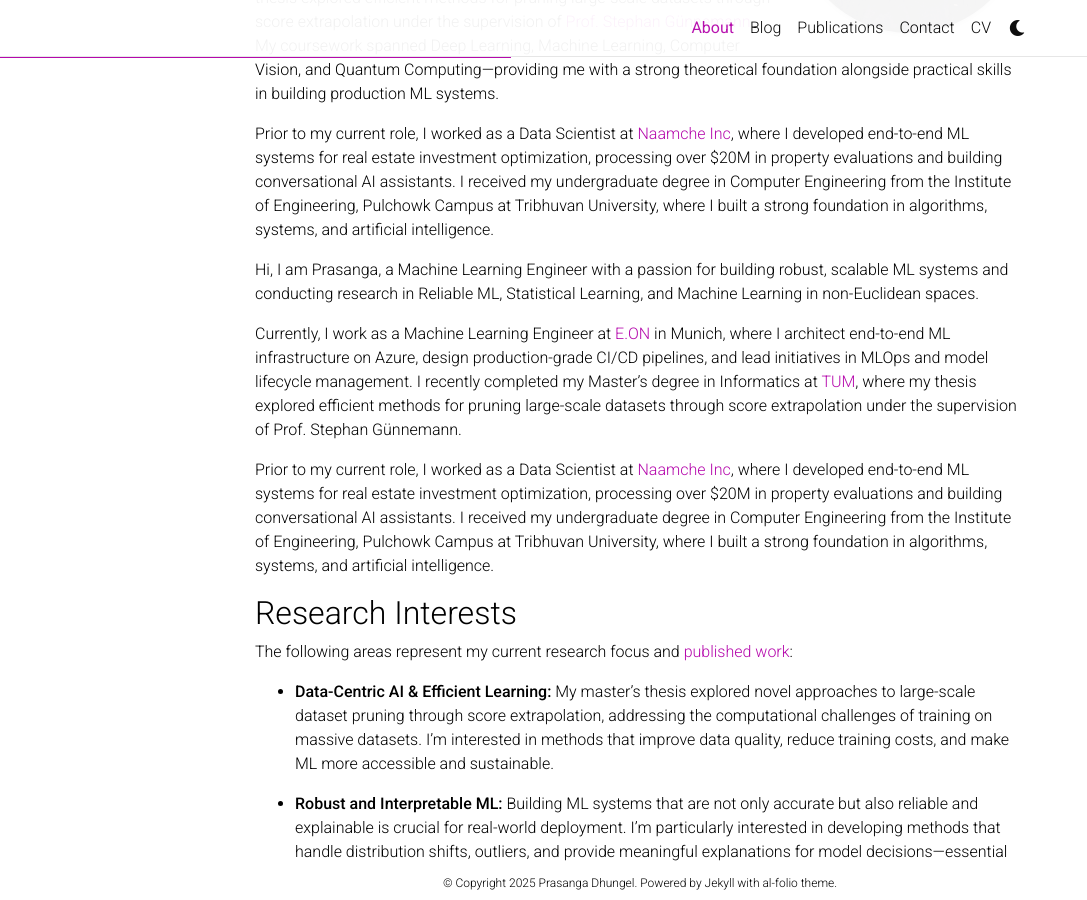
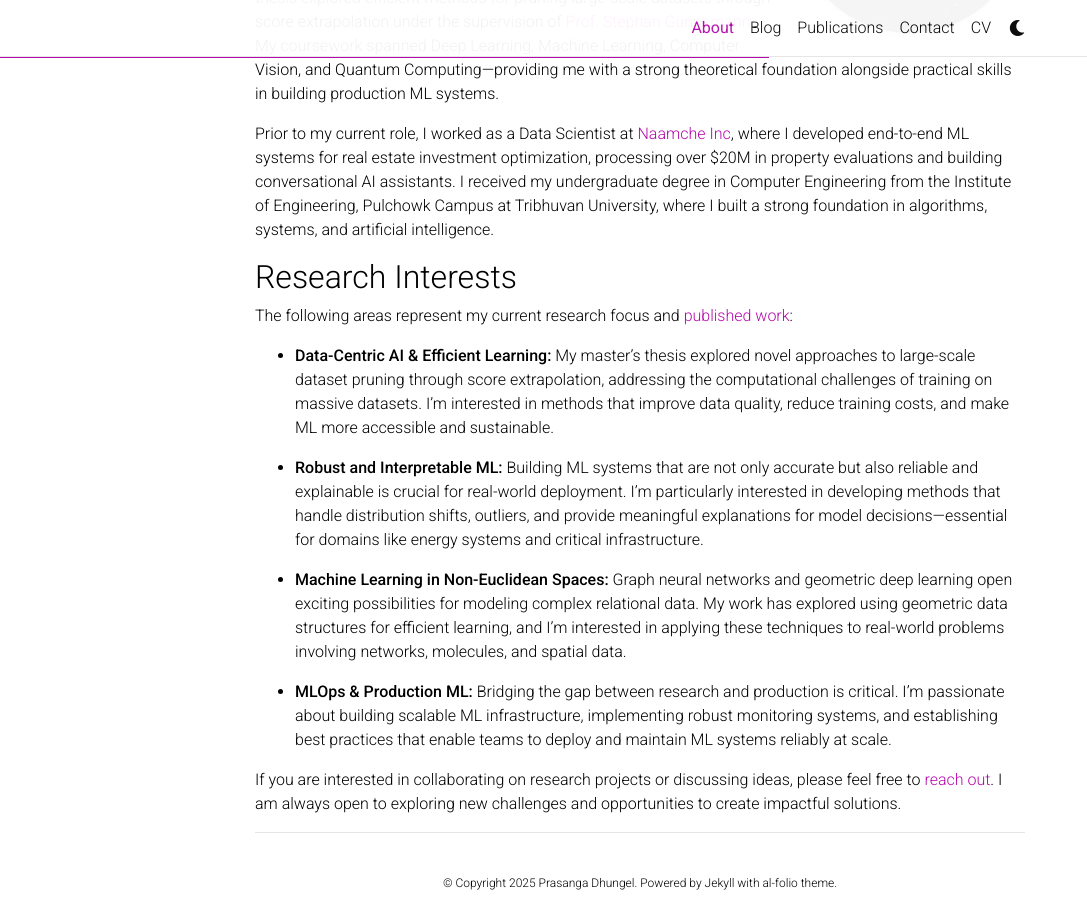
Before and after one commit to prasangadhungel/prasangadhungel.github.io, a Jekyll site: the page built from _pages/about.md, in a window 1280 px wide and 900 px high, scrolled down 399 px. Shown: the whole window, without its empty margins (0-1087 px from the left). Built offline with Jekyll 4.4.1, drawn with Linux system fonts in a browser that asks for light colours; full-size pictures stand in for the smaller copies a plugin makes; comment, search, counter and statistics services are not loaded; a style sheet for code colours, icons or effects is not loaded.

Commit message:
:rocket: update About page

```diff
--- a/_pages/about.md
+++ b/_pages/about.md
@@ -17,12 +17,6 @@ social: true  # includes social icons at the bottom of the page
 Hi, I am Prasanga, a Machine Learning Engineer with a passion for building robust, scalable ML systems and conducting research in Reliable ML, Statistical Learning, and Machine Learning in non-Euclidean spaces.
 
 Currently, I work as a Machine Learning Engineer at [E.ON](https://www.eon.com/en) in Munich, where I architect end-to-end ML infrastructure, design production-grade CI/CD pipelines, and lead initiatives in MLOps and model lifecycle management. I recently completed my Master's degree in Informatics at [TUM](https://www.tum.de/en/), where my thesis explored efficient methods for pruning large-scale datasets through score extrapolation under the supervision of [Prof. Stephan Günnemann](https://www.professoren.tum.de/guennemann-stephan). My coursework spanned Deep Learning, Machine Learning, Computer Vision, and Quantum Computing—providing me with a strong theoretical foundation alongside practical skills in building production ML systems.
-
-Prior to my current role, I worked as a Data Scientist at [Naamche Inc](https://www.naamche.com/), where I developed end-to-end ML systems for real estate investment optimization, processing over $20M in property evaluations and building conversational AI assistants. I received my undergraduate degree in Computer Engineering from the Institute of Engineering, Pulchowk Campus at Tribhuvan University, where I built a strong foundation in algorithms, systems, and artificial intelligence.
-
-Hi, I am Prasanga, a Machine Learning Engineer with a passion for building robust, scalable ML systems and conducting research in Reliable ML, Statistical Learning, and Machine Learning in non-Euclidean spaces.
-
-Currently, I work as a Machine Learning Engineer at [E.ON](https://www.eon.com/en) in Munich, where I architect end-to-end ML infrastructure on Azure, design production-grade CI/CD pipelines, and lead initiatives in MLOps and model lifecycle management. I recently completed my Master's degree in Informatics at [TUM](https://www.tum.de/en/), where my thesis explored efficient methods for pruning large-scale datasets through score extrapolation under the supervision of Prof. Stephan Günnemann.
 
 Prior to my current role, I worked as a Data Scientist at [Naamche Inc](https://www.naamche.com/), where I developed end-to-end ML systems for real estate investment optimization, processing over $20M in property evaluations and building conversational AI assistants. I received my undergraduate degree in Computer Engineering from the Institute of Engineering, Pulchowk Campus at Tribhuvan University, where I built a strong foundation in algorithms, systems, and artificial intelligence.
 
```
